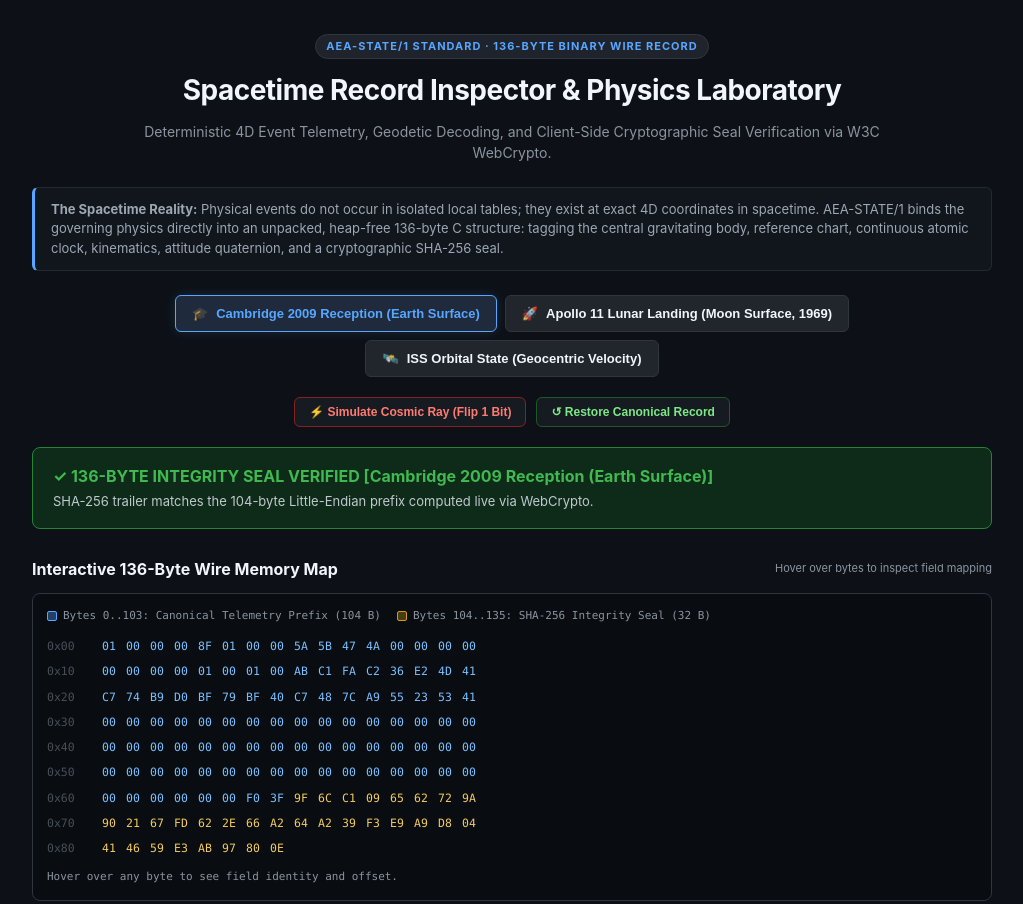
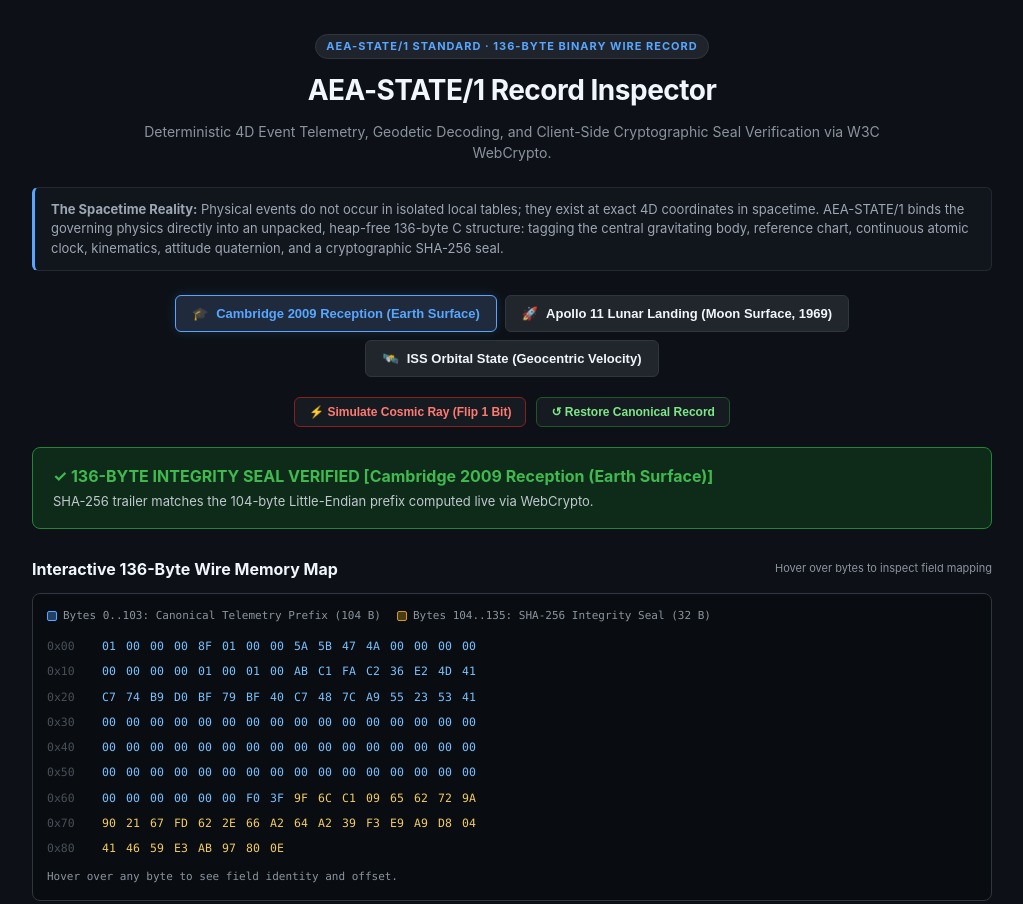
Before and after one commit to unlimitedinfinit/Abrams-Event-Address-AEA, a plain HTML site: page tools/inspector.html in a window 1280 px wide. Shown: the top 904 px of the page, without its empty margins (128-1151 px from the left). Drawn offline with Linux system fonts and the light colour scheme.

Commit message:
Refine scope boundaries: rename to Record Inspector, replace permanence with determinism, add engineering realism note

```diff
--- a/tools/inspector.html
+++ b/tools/inspector.html
@@ -3,7 +3,7 @@
 <head>
 <meta charset="UTF-8">
 <meta name="viewport" content="width=device-width, initial-scale=1.0">
-<title>AEA-STATE/1 Spacetime Record Inspector &amp; Physics Laboratory</title>
+<title>AEA-STATE/1 Record Inspector</title>
 <style>
   :root {
     --bg: #0d1117;
@@ -420,7 +420,7 @@
 <div class="container">
   <header>
     <div class="badge-tag">AEA-STATE/1 Standard · 136-Byte Binary Wire Record</div>
-    <h1>Spacetime Record Inspector &amp; Physics Laboratory</h1>
+    <h1>AEA-STATE/1 Record Inspector</h1>
     <div class="sub">
       Deterministic 4D Event Telemetry, Geodetic Decoding, and Client-Side Cryptographic Seal Verification via W3C WebCrypto.
     </div>
```
Also changed, not shown: index.html (+1 -1 lines), 1 other file.
